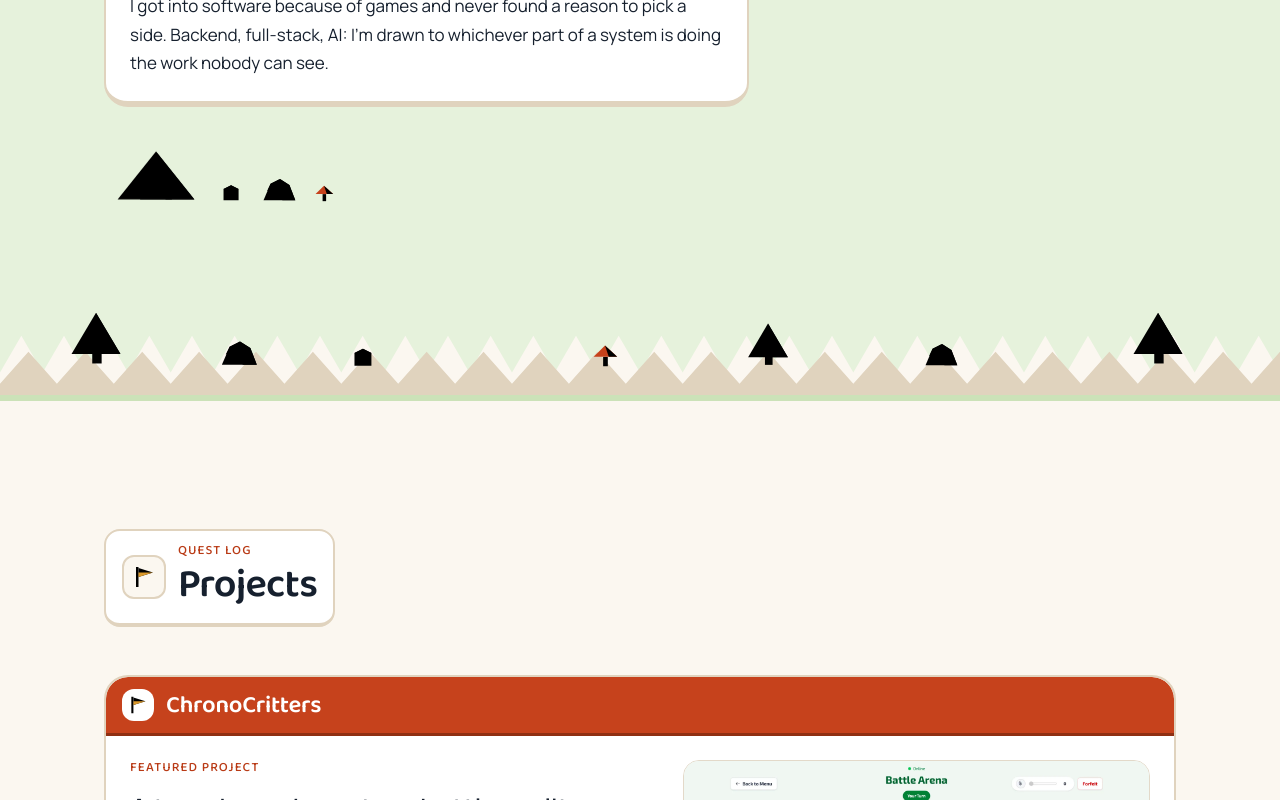
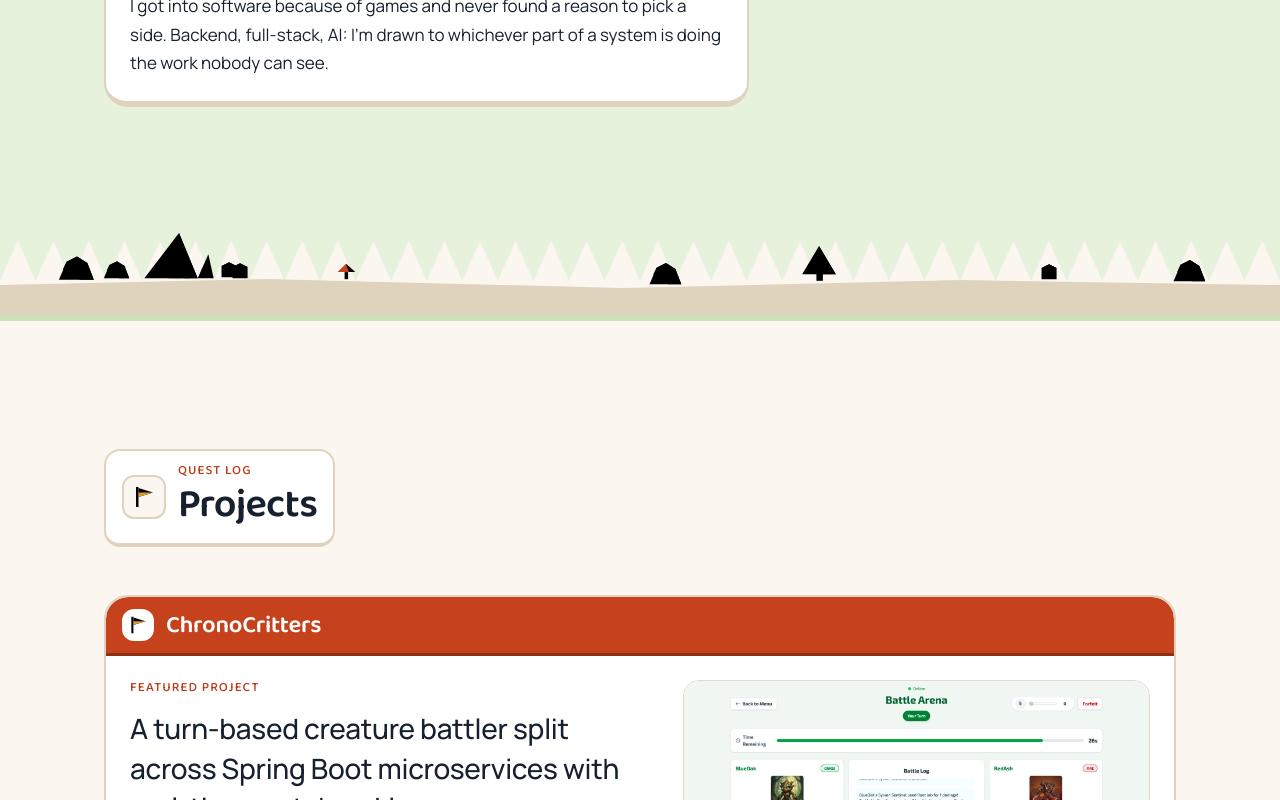
Before and after one commit to aspectfv/portfolio, a React (Vite) app: page / in a window 1280 px wide. Shown: the part 1420-2220 px from the top of the page. Built offline with nearby package versions, Linux system fonts and the light colour scheme; no server answers.

Commit message:
stand the scenery on ground instead of floating it

```diff
--- a/src/components/Section.tsx
+++ b/src/components/Section.tsx
@@ -33,6 +33,8 @@ export function Section({
   nextBiome,
   ridge,
   backdrop,
+  feature,
+  featureLeft,
   children,
 }: {
   id: string
@@ -48,6 +50,9 @@ export function Section({
    * without sitting inside the reading column.
    */
   backdrop?: React.ReactNode
+  /** A set piece standing on the ridge, rather than floating in the band. */
+  feature?: React.ReactNode
+  featureLeft?: number
   children: React.ReactNode
 }) {
   return (
@@ -63,7 +68,9 @@ export function Section({
         {children}
       </Reveal>
 
-      {nextBiome && <BandEdge into={nextBiome} ridge={ridge} />}
+      {nextBiome && (
+        <BandEdge into={nextBiome} ridge={ridge} feature={feature} featureLeft={featureLeft} />
+      )}
     </section>
   )
 }
--- a/src/scenery/BandEdge.tsx
+++ b/src/scenery/BandEdge.tsx
@@ -2,22 +2,24 @@ import type { Biome } from '@/components/Section'
 import { Prop2D, type PropName } from './Prop2D'
 
 /**
- * The faceted ridge where one biome meets the next.
+ * The horizon where one biome meets the next.
  *
- * Generalised from the single hand-written silhouette that used to live at the
- * bottom of the hero. Doing it at every boundary is what turns six arbitrary
- * colour changes into a descent through one landscape, which is the whole point
- * of the scenery layer: the world stops being a sticker in the hero and becomes
- * the page.
+ * Three parts, and the separation matters. A **distant silhouette** carries the
+ * character of the place and may be as jagged as it likes. A **ground line** in
+ * front of it is deliberately gentle, because it is what objects stand on.
+ * **Props** then stand on that ground line, at a height read from its geometry
+ * rather than at a fixed offset ,  a flat offset leaves objects hovering
+ * wherever the terrain happens to dip, which is exactly how scenery stops
+ * looking like a place and starts looking like stickers.
  *
- * Straight-edged on purpose. A smooth bezier hill would be the one curved form
- * in a system built entirely from flat planes.
- *
- * Two layers, back then front, so the ridge has depth without a gradient: the
- * back plane is the incoming biome's fill, the front plane its darker edge.
+ * Props never repeat the silhouette. Scattering conifers along a ridge already
+ * made of conifers reads as a mistake, not as a forest.
  */
 
 export type Ridge = 'hills' | 'treeline' | 'dunes' | 'peaks'
+
+const VIEW_W = 1440
+const VIEW_H = 80
 
 const tones: Record<Biome, { fill: string; edge: string }> = {
   canvas: { fill: 'var(--color-canvas)', edge: 'var(--color-edge)' },
@@ -27,90 +29,158 @@ const tones: Record<Biome, { fill: string; edge: string }> = {
   dusk: { fill: 'var(--color-dusk)', edge: 'var(--color-dusk-edge)' },
 }
 
-const ridges: Record<Ridge, { back: string; front: string }> = {
-  hills: {
-    back: '0,80 0,46 240,16 560,54 900,12 1200,46 1440,24 1440,80',
-    front: '0,80 0,62 360,40 780,68 1140,44 1440,60 1440,80',
-  },
-  treeline: {
-    back: '0,80 0,52 24,6 48,52 72,6 96,52 120,6 144,52 168,6 192,52 216,6 240,52 264,6 288,52 312,6 336,52 360,6 384,52 408,6 432,52 456,6 480,52 504,6 528,52 552,6 576,52 600,6 624,52 648,6 672,52 696,6 720,52 744,6 768,52 792,6 816,52 840,6 864,52 888,6 912,52 936,6 960,52 984,6 1008,52 1032,6 1056,52 1080,6 1104,52 1128,6 1152,52 1176,6 1200,52 1224,6 1248,52 1272,6 1296,52 1320,6 1344,52 1368,6 1392,52 1416,6 1440,52 1440,80',
-    front:
-      '0,80 0,66 32,26 64,66 96,26 128,66 160,26 192,66 224,26 256,66 288,26 320,66 352,26 384,66 416,26 448,66 480,26 512,66 544,26 576,66 608,26 640,66 672,26 704,66 736,26 768,66 800,26 832,66 864,26 896,66 928,26 960,66 992,26 1024,66 1056,26 1088,66 1120,26 1152,66 1184,26 1216,66 1248,26 1280,66 1312,26 1344,66 1376,26 1408,66 1440,26 1472,66 1440,80',
-  },
-  dunes: {
-    back: '0,80 0,58 300,34 640,58 980,30 1280,54 1440,40 1440,80',
-    front: '0,80 0,68 380,52 760,72 1120,54 1440,66 1440,80',
-  },
-  peaks: {
-    back: '0,80 0,50 180,10 340,44 520,6 700,40 880,14 1080,46 1260,18 1440,44 1440,80',
-    front: '0,80 0,64 220,42 460,66 700,38 940,64 1180,44 1440,62 1440,80',
-  },
+/** Distant silhouettes. Free to be spiky; nothing stands on them. */
+const silhouettes: Record<Ridge, string> = {
+  hills: '0,80 0,40 240,12 560,44 900,8 1200,38 1440,20 1440,80',
+  treeline: (() => {
+    const points = ['0,80', '0,46']
+    for (let x = 0; x < VIEW_W; x += 40) {
+      points.push(`${x + 20},6`, `${x + 40},46`)
+    }
+    points.push('1440,80')
+    return points.join(' ')
+  })(),
+  dunes: '0,80 0,50 300,28 640,48 980,24 1280,44 1440,34 1440,80',
+  peaks: '0,80 0,42 180,6 340,36 520,2 700,32 880,10 1080,38 1260,14 1440,36 1440,80',
 }
 
 /**
- * Objects standing on the horizon.
- *
- * On their own layer because the ridge below spans the viewport with
- * `preserveAspectRatio="none"`, which would stretch anything recognisable into
- * a smear. Each boundary gets its own cast so the descent passes through
- * places rather than through four repaints of one place.
+ * Ground lines. Gentle by contract: this is the surface props stand on, so a
+ * spike here would put an object on a needle.
+ */
+const grounds: Record<Ridge, [number, number][]> = {
+  hills: [
+    [0, 52],
+    [360, 45],
+    [780, 54],
+    [1140, 47],
+    [1440, 52],
+  ],
+  treeline: [
+    [0, 50],
+    [300, 44],
+    [700, 53],
+    [1080, 45],
+    [1440, 50],
+  ],
+  dunes: [
+    [0, 55],
+    [380, 45],
+    [760, 57],
+    [1120, 47],
+    [1440, 53],
+  ],
+  peaks: [
+    [0, 53],
+    [260, 46],
+    [640, 55],
+    [1020, 45],
+    [1440, 52],
+  ],
+}
+
+function groundPolygon(points: [number, number][]): string {
+  return ['0,80', ...points.map(([x, y]) => `${x},${y}`), `${VIEW_W},80`].join(' ')
+}
+
+/** Linear interpolation along the ground line, so a prop meets the surface. */
+function surfaceAt(points: [number, number][], x: number): number {
+  for (let i = 0; i < points.length - 1; i++) {
+    const [x0, y0] = points[i]!
+    const [x1, y1] = points[i + 1]!
+    if (x >= x0 && x <= x1) {
+      const t = x1 === x0 ? 0 : (x - x0) / (x1 - x0)
+      return y0 + (y1 - y0) * t
+    }
+  }
+  return points[points.length - 1]![1]
+}
+
+/**
+ * What grows where. Each boundary gets its own cast so the descent passes
+ * through places rather than through four repaints of one place, and nothing
+ * appears where it would not: no crates in wilderness, no mushrooms on a peak.
  */
 const scatters: Record<Ridge, { name: PropName; left: number; size: string }[]> = {
   treeline: [
-    { name: 'conifer', left: 5, size: 'w-10 md:w-16' },
-    { name: 'bush', left: 17, size: 'w-8 md:w-11' },
-    { name: 'stump', left: 27, size: 'w-7 md:w-9' },
-    { name: 'mushroom', left: 46, size: 'w-6 md:w-8' },
-    { name: 'conifer', left: 58, size: 'w-9 md:w-13' },
-    { name: 'bush', left: 72, size: 'w-7 md:w-10' },
-    { name: 'conifer', left: 88, size: 'w-11 md:w-16' },
+    { name: 'bush', left: 6, size: 'w-8 md:w-11' },
+    { name: 'stump', left: 18, size: 'w-6 md:w-8' },
+    { name: 'mushroom', left: 27, size: 'w-5 md:w-6' },
+    { name: 'bush', left: 52, size: 'w-7 md:w-10' },
+    { name: 'conifer', left: 64, size: 'w-8 md:w-11' },
+    { name: 'stump', left: 82, size: 'w-6 md:w-8' },
+    { name: 'bush', left: 93, size: 'w-8 md:w-10' },
   ],
   dunes: [
-    { name: 'rock', left: 8, size: 'w-9 md:w-12' },
-    { name: 'crate', left: 22, size: 'w-9 md:w-12' },
-    { name: 'bush', left: 38, size: 'w-7 md:w-10' },
-    { name: 'rock', left: 57, size: 'w-8 md:w-11' },
-    { name: 'stump', left: 74, size: 'w-7 md:w-9' },
-    { name: 'crate', left: 89, size: 'w-10 md:w-14' },
+    { name: 'rock', left: 9, size: 'w-8 md:w-11' },
+    { name: 'stump', left: 24, size: 'w-6 md:w-8' },
+    { name: 'rock', left: 45, size: 'w-7 md:w-9' },
+    { name: 'bush', left: 61, size: 'w-6 md:w-8' },
+    { name: 'rock', left: 88, size: 'w-9 md:w-12' },
   ],
   peaks: [
-    { name: 'crystal', left: 9, size: 'w-8 md:w-11' },
-    { name: 'rock', left: 24, size: 'w-10 md:w-14' },
-    { name: 'conifer', left: 41, size: 'w-9 md:w-12' },
-    { name: 'crystal', left: 56, size: 'w-7 md:w-9' },
-    { name: 'rock', left: 71, size: 'w-8 md:w-11' },
-    { name: 'conifer', left: 90, size: 'w-10 md:w-14' },
+    { name: 'rock', left: 11, size: 'w-9 md:w-12' },
+    { name: 'crystal', left: 25, size: 'w-6 md:w-8' },
+    { name: 'conifer', left: 43, size: 'w-8 md:w-10' },
+    { name: 'rock', left: 62, size: 'w-7 md:w-10' },
+    { name: 'crystal', left: 79, size: 'w-5 md:w-7' },
+    { name: 'rock', left: 94, size: 'w-8 md:w-11' },
   ],
   hills: [
-    { name: 'bush', left: 7, size: 'w-9 md:w-12' },
-    { name: 'stump', left: 21, size: 'w-7 md:w-9' },
-    { name: 'mushroom', left: 35, size: 'w-6 md:w-8' },
-    { name: 'rock', left: 52, size: 'w-9 md:w-12' },
-    { name: 'bush', left: 68, size: 'w-8 md:w-11' },
-    { name: 'crate', left: 85, size: 'w-9 md:w-12' },
+    { name: 'bush', left: 8, size: 'w-8 md:w-11' },
+    { name: 'rock', left: 23, size: 'w-7 md:w-9' },
+    { name: 'stump', left: 41, size: 'w-6 md:w-8' },
+    { name: 'bush', left: 66, size: 'w-7 md:w-10' },
+    { name: 'rock', left: 85, size: 'w-8 md:w-11' },
   ],
 }
 
-export function BandEdge({ into, ridge = 'hills' }: { into: Biome; ridge?: Ridge | undefined }) {
+export function BandEdge({
+  into,
+  ridge = 'hills',
+  feature,
+  featureLeft = 70,
+}: {
+  into: Biome
+  ridge?: Ridge | undefined
+  /** A larger set piece standing on the same ground as the scattered props. */
+  feature?: React.ReactNode | undefined
+  featureLeft?: number | undefined
+}) {
   const tone = tones[into]
-  const shape = ridges[ridge]
+  const ground = grounds[ridge]
+
+  const standOn = (leftPercent: number) => ({
+    left: `${leftPercent}%`,
+    bottom: `${((VIEW_H - surfaceAt(ground, (leftPercent / 100) * VIEW_W)) / VIEW_H) * 100}%`,
+  })
 
   return (
     <div data-ornament="" aria-hidden="true" className="relative">
-      <svg viewBox="0 0 1440 80" preserveAspectRatio="none" className="block h-10 w-full md:h-16">
-        <polygon points={shape.back} fill={tone.fill} />
-        <polygon points={shape.front} fill={tone.edge} />
+      <svg
+        viewBox={`0 0 ${VIEW_W} ${VIEW_H}`}
+        preserveAspectRatio="none"
+        className="block h-14 w-full md:h-20"
+      >
+        <polygon points={silhouettes[ridge]} fill={tone.fill} />
+        <polygon points={groundPolygon(ground)} fill={tone.edge} />
       </svg>
 
-      <div className="pointer-events-none absolute inset-x-0 bottom-[42%] hidden h-0 sm:block">
+      <div className="pointer-events-none absolute inset-0 hidden sm:block">
         {scatters[ridge].map((item, index) => (
           <Prop2D
             key={`${item.name}-${index}`}
             name={item.name}
-            className={`absolute bottom-0 ${item.size}`}
-            style={{ left: `${item.left}%` }}
+            className={`absolute -translate-x-1/2 ${item.size}`}
+            style={standOn(item.left)}
           />
         ))}
+
+        {feature && (
+          <div className="absolute -translate-x-1/2" style={standOn(featureLeft)}>
+            {feature}
+          </div>
+        )}
       </div>
     </div>
   )
--- a/src/scenery/Camp.tsx
+++ b/src/scenery/Camp.tsx
@@ -2,24 +2,24 @@ import { Prop2D } from './Prop2D'
 import { SceneryLayer } from './SceneryLayer'
 
 /**
- * A small camp beside the About panel: a tent, a stump to sit on, and a bush.
+ * A camp pitched at the treeline: a tent, a stump to sit on, a bush.
  *
  * About is the personal half of the page, and a camp is where a person stops
- * rather than where they work. Built from the shared faceted props plus a tent
- * drawn here, so it belongs to the same world as the island without adding a
- * one-off vocabulary.
+ * rather than where they work. Everything shares one baseline and is sized
+ * against the props scattered along the same ridge, so the tent reads as a tent
+ * standing in the same world rather than as a large triangle nearby.
  */
 export function Camp() {
   return (
-    <SceneryLayer className="pointer-events-none mt-8 flex items-end justify-start gap-3 pl-1">
-      <svg viewBox="0 0 60 40" className="ambient ambient-bob w-20 md:w-24">
-        <polygon points="6,36 30,6 54,36" fill="var(--color-world-wood)" />
-        <polygon points="30,6 54,36 36,36" fill="var(--color-world-wood-dark)" />
-        <polygon points="30,14 40,36 20,36" fill="var(--color-world-soil-dark)" />
+    <SceneryLayer className="pointer-events-none flex items-end gap-1.5">
+      <Prop2D name="bush" className="w-6 md:w-8" />
+      <svg viewBox="0 0 60 42" className="w-14 md:w-20">
+        <polygon points="4,40 30,6 44,40" fill="var(--color-world-wood)" />
+        <polygon points="30,6 44,40 34,40" fill="var(--color-world-wood-dark)" />
+        <polygon points="30,15 38,40 22,40" fill="var(--color-world-soil-dark)" />
+        <polygon points="44,40 52,22 56,40" fill="var(--color-world-soil)" />
       </svg>
-      <Prop2D name="stump" className="w-7 md:w-8" />
-      <Prop2D name="bush" className="w-8 md:w-10" />
-      <Prop2D name="mushroom" className="w-5 md:w-6" />
+      <Prop2D name="stump" className="w-6 md:w-8" />
     </SceneryLayer>
   )
 }
--- a/src/sections/About.tsx
+++ b/src/sections/About.tsx
@@ -32,6 +32,8 @@ export function About() {
       biome="meadow"
       nextBiome="canvas"
       ridge="treeline"
+      feature={<Camp />}
+      featureLeft={14}
     >
       <div className="grid gap-6 lg:grid-cols-[minmax(0,1.6fr)_minmax(0,1fr)] lg:items-start">
         <Panel title="Field notes" icon="scroll" tone="leaf">
@@ -46,7 +48,6 @@ export function About() {
           <StatBlock stats={stats} label="Portfolio at a glance" />
         </Panel>
       </div>
-      <Camp />
     </Section>
   )
 }
--- a/src/sections/Projects.tsx
+++ b/src/sections/Projects.tsx
@@ -15,6 +15,8 @@ export function Projects() {
       heading={meta.heading}
       nextBiome="sand"
       ridge="dunes"
+      feature={<SignpostCluster />}
+      featureLeft={72}
     >
       {featuredProject && <FeaturedProject project={featuredProject} />}
 
@@ -23,7 +25,6 @@ export function Projects() {
           <ProjectCard key={project.id} project={project} />
         ))}
       </div>
-      <SignpostCluster />
     </Section>
   )
 }
--- a/src/sections/Skills.tsx
+++ b/src/sections/Skills.tsx
@@ -45,6 +45,8 @@ export function Skills() {
       biome="sand"
       nextBiome="dusk"
       ridge="peaks"
+      feature={<CratePile />}
+      featureLeft={78}
     >
       <div data-stagger="" className="grid items-start gap-6 sm:grid-cols-2">
         {skillGroups.map((group) => (
@@ -58,7 +60,6 @@ export function Skills() {
           </Panel>
         ))}
       </div>
-      <CratePile />
     </Section>
   )
 }
```
Also changed, not shown: src/scenery/Campfire.tsx (+21 -16 lines), src/scenery/CratePile.tsx (+10 -10 lines), src/scenery/SignpostCluster.tsx (+14 -20 lines).
